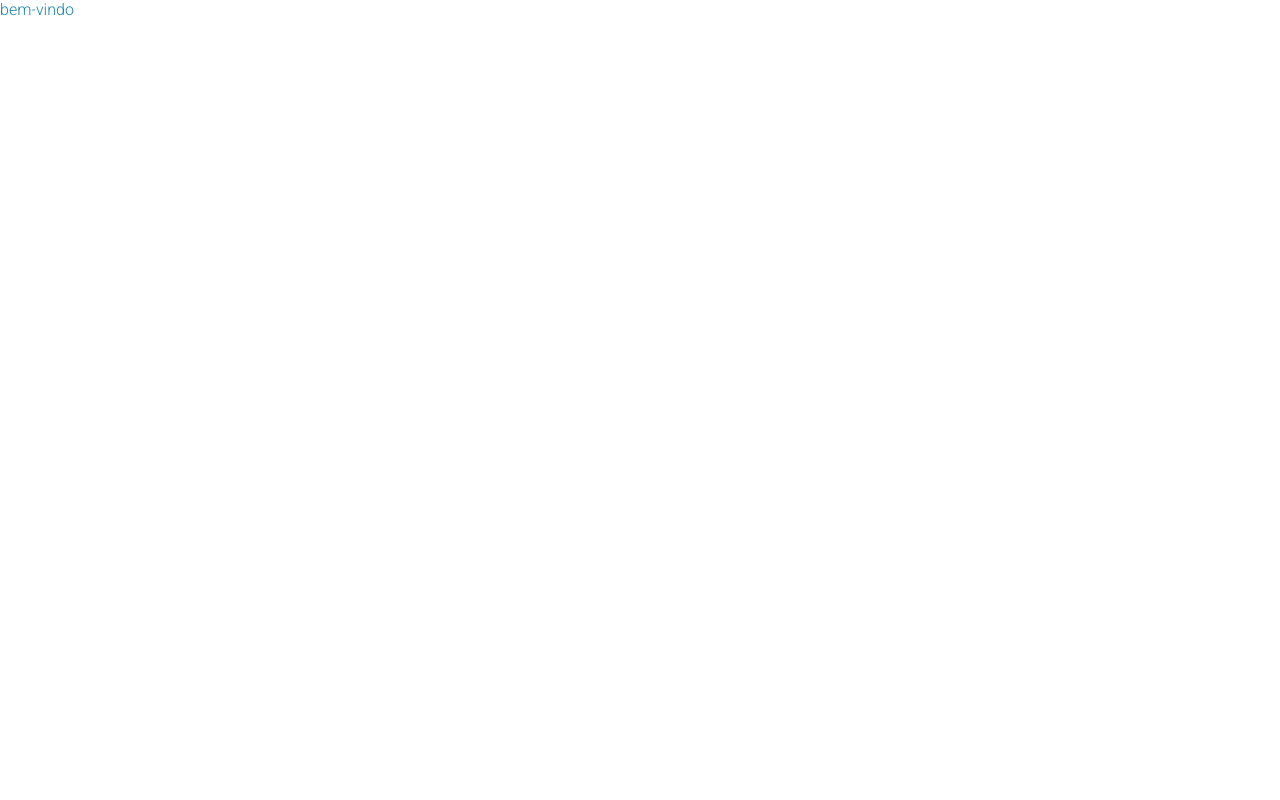
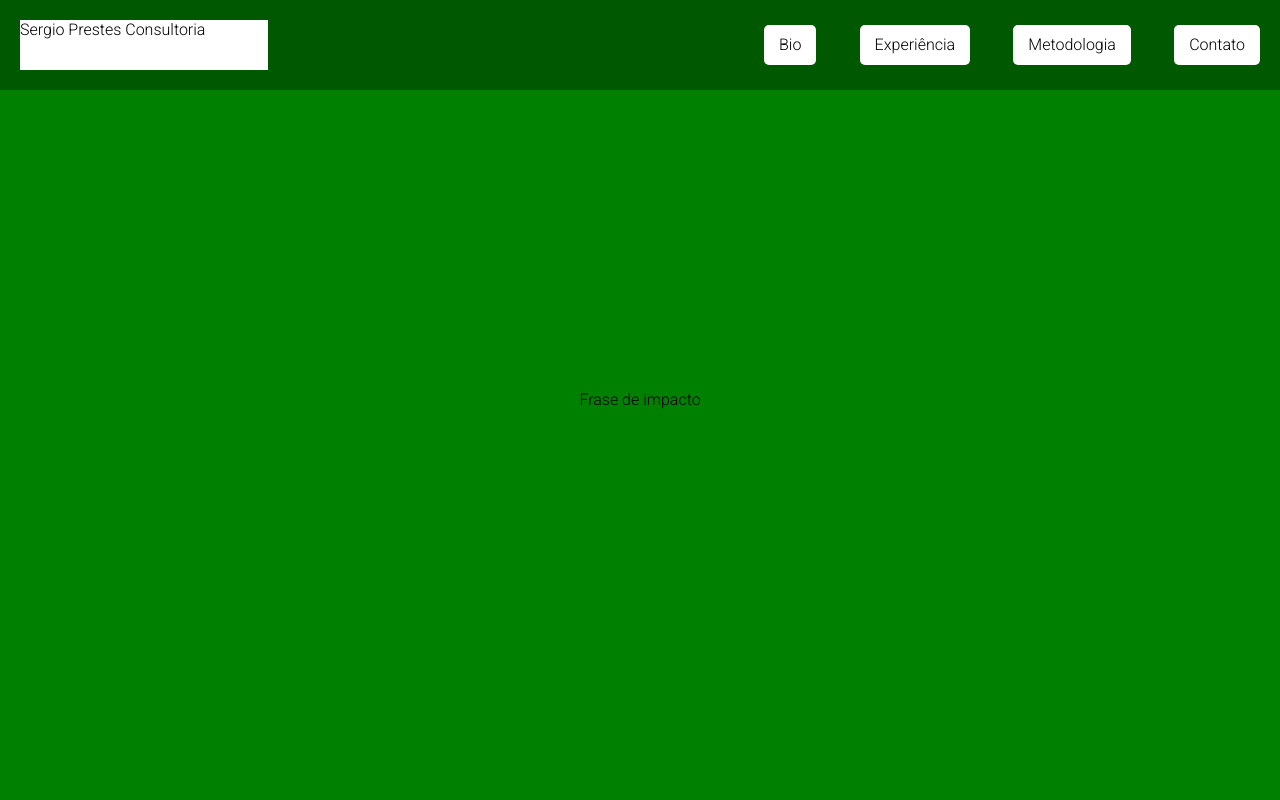
Before and after one commit to draxter077/sergioPrestes, a plain HTML site: page index.html in a window 1280 px wide. Shown: the top 800 px of the page. Drawn offline with nearby package versions, Linux system fonts and the light colour scheme.

Commit message:
starting

```diff
--- a/index.html
+++ b/index.html
@@ -5,7 +5,7 @@
         <meta charset="UTF-8">
         <meta name="viewport" content="width=device-width, initial-scale=1">
 
-        <title></title>
+        <title>Sergio Prestes</title>
         <link rel="icon" type="image/x-icon" href="./.jpg">
 
 	    <link rel="preconnect" href="https://fonts.googleapis.com">
--- a/main.css
+++ b/main.css
@@ -73,8 +73,6 @@ table {
 :root{
 	--colorWhite: rgb(255, 255, 255);
 	--colorBlack: rgb(0, 0, 0);
-	--colorOrange: rgb(243, 111, 33);
-	--colorBlue: rgb(26, 131, 175);
 	--transitionTime: 0.5s;
 	--animationDelay0: 0s;
 	--animationDelay1: 0.5s;
@@ -84,7 +82,7 @@ table {
 body{
 	box-sizing: border-box;
 	font-family: "Roboto", sans-serif;
-	color: var(--colorBlue);
+	color: var(--colorBlack);
 	cursor: default;
 }
 ::-webkit-scrollbar{
@@ -96,7 +94,7 @@ body{
 	margin: 10px 0px;
 }
 ::-webkit-scrollbar-thumb{
-    background: var(--colorOrange);
+    background: var(--colorBlack);
     border-radius: 20px;
 }
 ::-webkit-scrollbar-button{
--- /dev/null
+++ b/pages/init/body/bio/main.js
@@ -0,0 +1,22 @@
+import photo from "./photo/main.js"
+import text from "./text/main.js"
+
+export default function bio(){
+    let style = `
+        {
+            display: flex;
+            flex-direction: row;
+            justify-content: space-between;
+            align-items: center;
+            width: 100%;
+            height: 100dvh;
+            background: red;
+            padding: 100px 20px 20px 20px;
+        }`
+
+    const bio = createElementToPage(undefined, "div", style)
+    bio.id = "Bio"
+    bio.appendChild(photo())
+    bio.appendChild(text())
+    return(bio)
+}
--- /dev/null
+++ b/pages/init/body/bio/photo/main.js
@@ -0,0 +1,13 @@
+export default function photo(){
+    let style = `
+        {
+            width: 40%;
+            height: 100%;
+            background: var(--colorWhite);
+            border-radius: 15px;
+        }`
+
+    const photo = createElementToPage(undefined, "div", style)
+    photo.innerHTML = "Foto"
+    return(photo)
+}
--- /dev/null
+++ b/pages/init/body/bio/text/main.js
@@ -0,0 +1,13 @@
+export default function text(){
+    let style = `
+        {
+            width: 40%;
+            height: 100%;
+            background: var(--colorWhite);
+            border-radius: 15px;
+        }`
+
+    const text = createElementToPage(undefined, "div", style)
+    text.innerHTML = "História"
+    return(text)
+}
--- /dev/null
+++ b/pages/init/body/contact/main.js
@@ -0,0 +1,17 @@
+export default function contact(){
+    let style = `
+        {
+            display: flex;
+            flex-direction: row;
+            justify-content: center;
+            align-items: center;
+            width: 100%;
+            height: 100dvh;
+            background: blue;
+        }`
+
+    const contact = createElementToPage(undefined, "div", style)
+    contact.id = "Contato"
+    contact.innerHTML = "Contact"
+    return(contact)
+}
--- /dev/null
+++ b/pages/init/body/main.js
@@ -0,0 +1,20 @@
+import start from "./start/main.js"
+import bio from "./bio/main.js"
+import xp from "./xp/main.js"
+import method from "./method/main.js"
+import contact from "./contact/main.js"
+
+export default function body(){
+    let style = `
+        {
+            width: 100%;
+        }`
+
+    const body = createElementToPage(undefined, "div", style)
+    body.appendChild(start())
+    body.appendChild(bio())
+    body.appendChild(xp())
+    body.appendChild(method())
+    body.appendChild(contact())
+    return(body)
+}
--- /dev/null
+++ b/pages/init/body/method/main.js
@@ -0,0 +1,17 @@
+export default function method(){
+    let style = `
+        {
+            display: flex;
+            flex-direction: row;
+            justify-content: center;
+            align-items: center;
+            width: 100%;
+            height: 100dvh;
+            background: purple;
+        }`
+
+    const method = createElementToPage(undefined, "div", style)
+    method.id = "Metodologia"
+    method.innerHTML = "method"
+    return(method)
+}
--- /dev/null
+++ b/pages/init/body/start/main.js
@@ -0,0 +1,16 @@
+export default function start(){
+    let style = `
+        {
+            display: flex;
+            flex-direction: row;
+            justify-content: center;
+            align-items: center;
+            width: 100%;
+            height: 100dvh;
+            background: green;
+        }`
+
+    const start = createElementToPage(undefined, "div", style)
+    start.innerHTML = "Frase de impacto"
+    return(start)
+}
--- /dev/null
+++ b/pages/init/body/xp/main.js
@@ -0,0 +1,17 @@
+export default function xp(){
+    let style = `
+        {
+            display: flex;
+            flex-direction: row;
+            justify-content: center;
+            align-items: center;
+            width: 100%;
+            height: 100dvh;
+            background: yellow;
+        }`
+
+    const xp = createElementToPage(undefined, "div", style)
+    xp.id = "Experiência"
+    xp.innerHTML = "Xp"
+    return(xp)
+}
--- a/pages/init/main.js
+++ b/pages/init/main.js
@@ -1,3 +1,6 @@
+import top from "./top/main.js"
+import body from "./body/main.js"
+
 export default function init(){
     let style = `
         {
@@ -6,6 +9,7 @@ export default function init(){
         }`
 
     const init = createElementToPage(undefined, "div", style)
-    init.innerHTML = "bem-vindo"
+    init.appendChild(top())
+    init.appendChild(body())
     return(init)
 }
--- /dev/null
+++ b/pages/init/top/logo/main.js
@@ -0,0 +1,13 @@
+export default function logo(){
+    let style = `
+        {
+            background: var(--colorWhite);
+            color: var(--colorBlack);
+            width: 20%;
+            height: 50px;
+        }`
+
+    const logo = createElementToPage(undefined, "div", style)
+    logo.innerHTML = "Sergio Prestes Consultoria"
+    return(logo)
+}
--- /dev/null
+++ b/pages/init/top/main.js
@@ -0,0 +1,21 @@
+import logo from "./logo/main.js"
+import menu from "./menu/main.js"
+
+export default function top(){
+    let style = `
+        {
+            display: flex;
+            flex-direction: row;
+            align-items: center;
+            justify-content: space-between;
+            width: 100%;
+            position: fixed;
+            top: 0%;
+            background: rgb(0, 0, 0, 0.3);
+            padding: 20px;
+        }`
+    const top = createElementToPage(undefined, "div", style)
+    top.appendChild(logo())
+    top.appendChild(menu())
+    return(top)
+}
--- /dev/null
+++ b/pages/init/top/menu/main.js
@@ -0,0 +1,20 @@
+import option from "./option/main.js"
+
+export default function menu(){
+    let style = `
+        {
+            display: flex;
+            flex-direction: row;
+            align-items: center;
+            justify-content: space-between;
+            width: 40%;
+        }`
+
+    const menu = createElementToPage(undefined, "div", style)
+
+    let opts = ["Bio", "Experiência", "Metodologia", "Contato"]
+    for(let i = 0; i < opts.length; i++){
+        menu.appendChild(option(opts[i]))
+    }
+    return(menu)
+}
--- /dev/null
+++ b/pages/init/top/menu/option/main.js
@@ -0,0 +1,20 @@
+export default function option(t){
+    let style = `
+        {
+            padding: 10px 15px;
+            border-radius: 5px;
+            background: var(--colorWhite);
+            cursor: pointer;
+            transition: box-shadow var(--transitionTime);
+        }
+        :hover{
+            box-shadow: 0px 0px 20px 0px var(--colorWhite);
+        }`
+
+    const option = createElementToPage(undefined, "div", style)
+    option.innerHTML = t
+    option.onclick = function a(){
+        document.getElementById(t).scrollIntoView({behavior: "smooth"})
+    }
+    return(option)
+}
```
